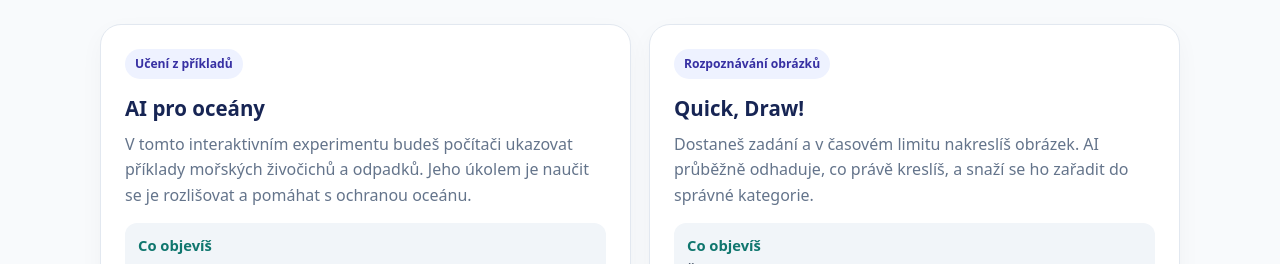
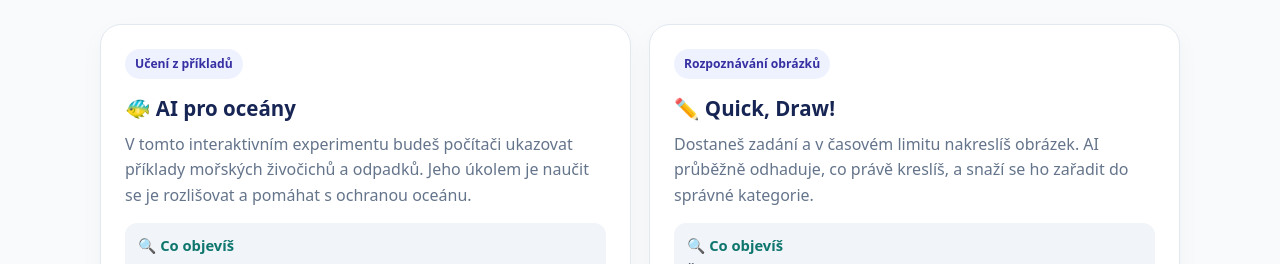
Before and after one commit to zspastelka/ai-na-pastelce, a plain HTML site: page hraj-si-s-ai.html in a window 1280 px wide. Shown: the part 536-800 px from the top of the page. Drawn offline with Linux system fonts and the light colour scheme.

Commit message:
Oživit stránku decentními emotikony

```diff
--- a/hraj-si-s-ai.html
+++ b/hraj-si-s-ai.html
@@ -19,8 +19,8 @@ footer{background:var(--navy);color:#cbd5e1;padding:25px 0;font-size:.9rem}.foot
 <section class="hero"><div class="wrap"><div class="eyebrow">Objevuj a hraj si</div><h1>Hraj si s AI</h1><p>Vyzkoušej si, jak se umělá inteligence učí z příkladů a rozpoznává obrázky. Na jednoduchých experimentech objevíš, jak pracuje, co ovlivňuje její rozhodování a proč se někdy může splést.</p></div></section>
 <main class="wrap"><div class="intro"><h2>Objev, jak AI přemýšlí</h2><p>Vyzkoušej si dva krátké experimenty. Uvidíš, jak se počítač učí z ukázek a jak dokáže rozpoznávat obrázky. Nejde o tvorbu vlastních obrázků, ale o poznávání principů, na kterých AI pracuje.</p></div>
 <section class="group"><div class="cards">
-<article class="card"><span class="tag">Učení z příkladů</span><h3>AI pro oceány</h3><p>V tomto interaktivním experimentu budeš počítači ukazovat příklady mořských živočichů a odpadků. Jeho úkolem je naučit se je rozlišovat a pomáhat s ochranou oceánu.</p><div class="details"><div class="detail"><strong>Co objevíš</strong>Jak se AI učí z označených příkladů a proč záleží na jejich množství i správnosti.</div><div class="detail"><strong>K čemu slouží</strong>Aktivita názorně ukazuje, jak lze AI naučit rozpoznávat různé objekty a využít ji při řešení konkrétního problému.</div></div><div class="learn"><strong>Po aktivitě přemýšlej:</strong> Jak se změní rozhodování AI, když jí ukážeš málo příkladů nebo některé příklady označíš nesprávně?</div><a class="action" href="https://code.org/oceans" target="_blank" rel="noopener noreferrer">Spustit AI pro oceány ↗</a></article>
-<article class="card"><span class="tag">Rozpoznávání obrázků</span><h3>Quick, Draw!</h3><p>Dostaneš zadání a v časovém limitu nakreslíš obrázek. AI průběžně odhaduje, co právě kreslíš, a snaží se ho zařadit do správné kategorie.</p><div class="details"><div class="detail"><strong>Co objevíš</strong>Že AI dokáže rozpoznávat kresby podle naučených vzorů, ale někdy si není jistá nebo se splete.</div><div class="detail"><strong>K čemu slouží</strong>Quick, Draw! je jednoduchý experiment, na kterém si vyzkoušíš rozpoznávání obrázků a porovnáš lidský záměr s odhadem počítače.</div></div><div class="learn"><strong>Po aktivitě přemýšlej:</strong> Podle čeho mohla AI poznat tvůj obrázek? Které kresby rozpoznala snadno a u kterých si nebyla jistá?</div><a class="action" href="https://quickdraw.withgoogle.com/" target="_blank" rel="noopener noreferrer">Zkusit Quick, Draw! ↗</a></article>
+<article class="card"><span class="tag">Učení z příkladů</span><h3>🐠 AI pro oceány</h3><p>V tomto interaktivním experimentu budeš počítači ukazovat příklady mořských živočichů a odpadků. Jeho úkolem je naučit se je rozlišovat a pomáhat s ochranou oceánu.</p><div class="details"><div class="detail"><strong>🔍 Co objevíš</strong>Jak se AI učí z označených příkladů a proč záleží na jejich množství i správnosti.</div><div class="detail"><strong>💡 K čemu slouží</strong>Aktivita názorně ukazuje, jak lze AI naučit rozpoznávat různé objekty a využít ji při řešení konkrétního problému.</div></div><div class="learn"><strong>Po aktivitě přemýšlej:</strong> Jak se změní rozhodování AI, když jí ukážeš málo příkladů nebo některé příklady označíš nesprávně?</div><a class="action" href="https://code.org/oceans" target="_blank" rel="noopener noreferrer">Spustit AI pro oceány ↗</a></article>
+<article class="card"><span class="tag">Rozpoznávání obrázků</span><h3>✏️ Quick, Draw!</h3><p>Dostaneš zadání a v časovém limitu nakreslíš obrázek. AI průběžně odhaduje, co právě kreslíš, a snaží se ho zařadit do správné kategorie.</p><div class="details"><div class="detail"><strong>🔍 Co objevíš</strong>Že AI dokáže rozpoznávat kresby podle naučených vzorů, ale někdy si není jistá nebo se splete.</div><div class="detail"><strong>💡 K čemu slouží</strong>Quick, Draw! je jednoduchý experiment, na kterém si vyzkoušíš rozpoznávání obrázků a porovnáš lidský záměr s odhadem počítače.</div></div><div class="learn"><strong>Po aktivitě přemýšlej:</strong> Podle čeho mohla AI poznat tvůj obrázek? Které kresby rozpoznala snadno a u kterých si nebyla jistá?</div><a class="action" href="https://quickdraw.withgoogle.com/" target="_blank" rel="noopener noreferrer">Zkusit Quick, Draw! ↗</a></article>
 </div></section>
 <div class="reflection"><h2>🔎 Výzva na závěr</h2><p>Vyber si jeden z experimentů a ověř, co sis z něj odnesl/a. Zamysli se nad těmito otázkami:</p><ul><li>Z čeho AI při své činnosti vycházela – z příkladů, obrázků, nebo tvého zadání?</li><li>Co se jí dařilo a v jaké situaci se mohla splést?</li><li>Jak její výsledek ovlivnil člověk a proč je důležité, aby ho člověk zkontroloval?</li></ul></div></main>
 <footer><div class="wrap foot"><span><strong>AI na Pastelce</strong> · Vzdělávací projekt ZŠ a MŠ Mladá Boleslav, 17. listopadu 1325.</span><a href="index.html">Zpět na úvodní stránku ↑</a></div></footer>
```
